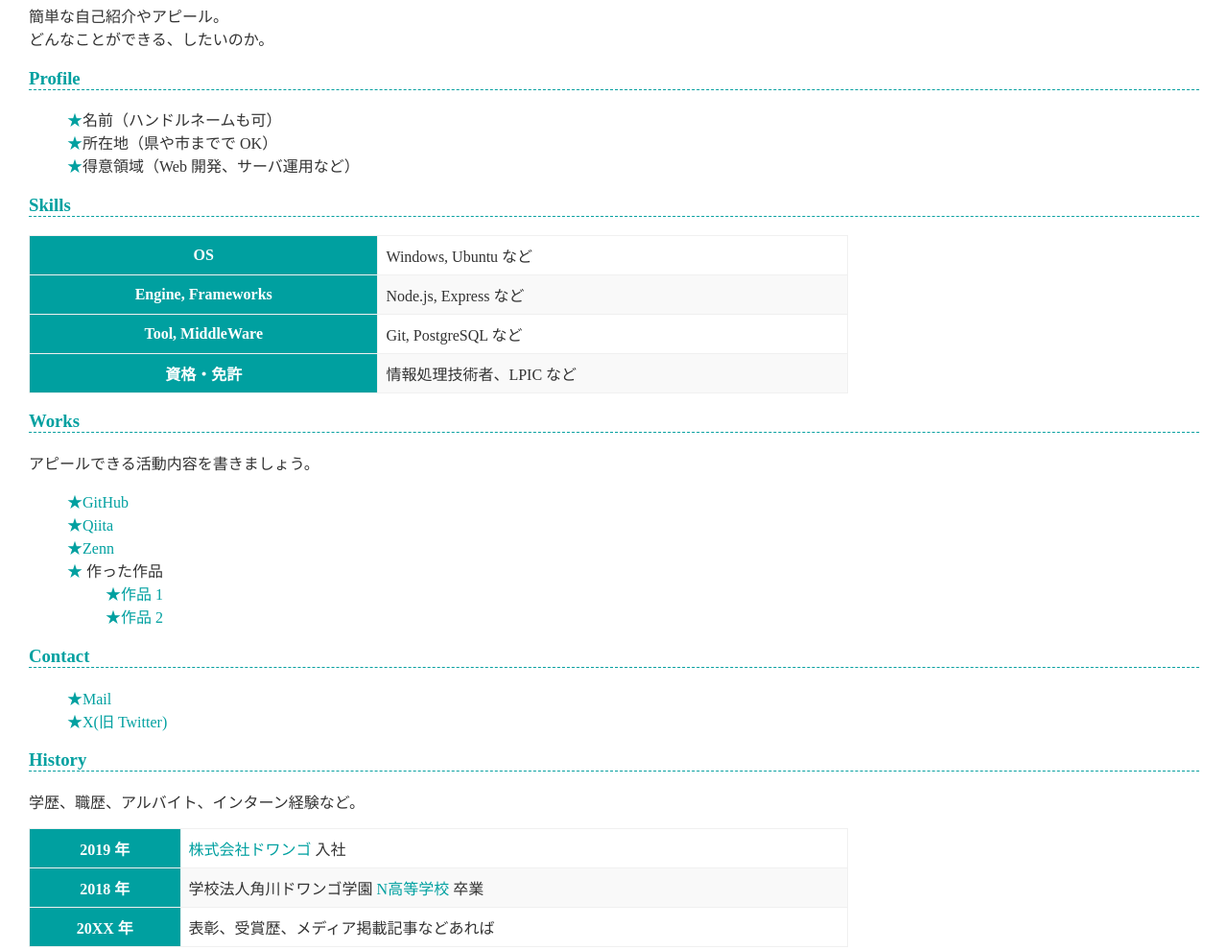
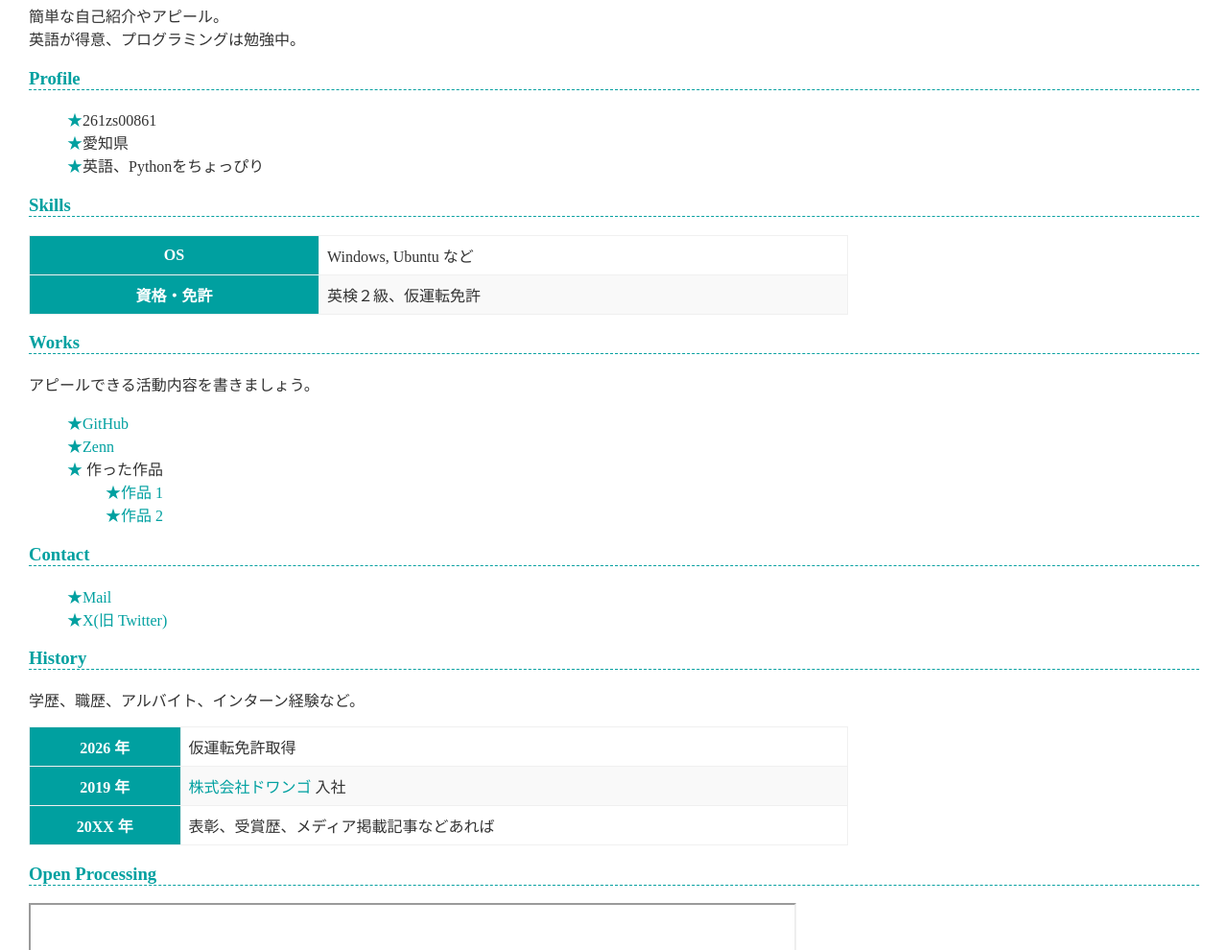
Before and after one commit to 261zs00861-hue/GitHub-261zs00861-hue.github.io, a plain HTML site: page index.html in a window 1280 px wide. Shown: the part 158-1148 px from the top of the page at 96% size. Drawn offline with Linux system fonts and the light colour scheme; grey boxes are pictures that could not be loaded.

Commit message:
複数項目を更新
いろんな項目を更新した

```diff
--- a/index.html
+++ b/index.html
@@ -12,14 +12,14 @@
     <h2>About</h2>
     <p>
       簡単な自己紹介やアピール。<br>
-      どんなことができる、したいのか。
+      英語が得意、プログラミングは勉強中。
     </p>
 
     <h3>Profile</h3>
     <ul>
-      <li>名前（ハンドルネームも可）</li>
-      <li>所在地（県や市までで OK）</li>
-      <li>得意領域（Web 開発、サーバ運用など）</li>
+      <li>261zs00861</li>
+      <li>愛知県</li>
+      <li>英語、Pythonをちょっぴり</li>
     </ul>
 
     <h3>Skills</h3>
@@ -29,16 +29,8 @@
         <td>Windows, Ubuntu など</td>
       </tr>
       <tr>
-        <th>Engine, Frameworks</th>
-        <td>Node.js, Express など</td>
-      </tr>
-      <tr>
-        <th>Tool, MiddleWare</th>
-        <td>Git, PostgreSQL など</td>
-      </tr>
-      <tr>
         <th>資格・免許</th>
-        <td>情報処理技術者、LPIC など</td>
+        <td>英検２級、仮運転免許</td>
       </tr>
     </table>
 
@@ -46,7 +38,6 @@
     <p>アピールできる活動内容を書きましょう。</p>
     <ul>
       <li><a href="https://github.com/">GitHub</a></li>
-      <li><a href="https://qiita.com/">Qiita</a></li>
       <li><a href="https://zenn.dev/">Zenn</a></li>
       <li>
         作った作品
@@ -67,12 +58,12 @@
     <p>学歴、職歴、アルバイト、インターン経験など。</p>
     <table>
       <tr>
+        <th>2026 年</th>
+        <td>仮運転免許取得</td>
+      </tr>
+      <tr>
         <th>2019 年</th>
         <td><a href="https://dwango.co.jp/">株式会社ドワンゴ</a> 入社</td>
-      </tr>
-      <tr>
-        <th>2018 年</th>
-        <td>学校法人角川ドワンゴ学園 <a href="https://nnn.ed.jp/">N高等学校</a> 卒業</td>
       </tr>
       <tr>
         <th>20XX 年</th>
```
